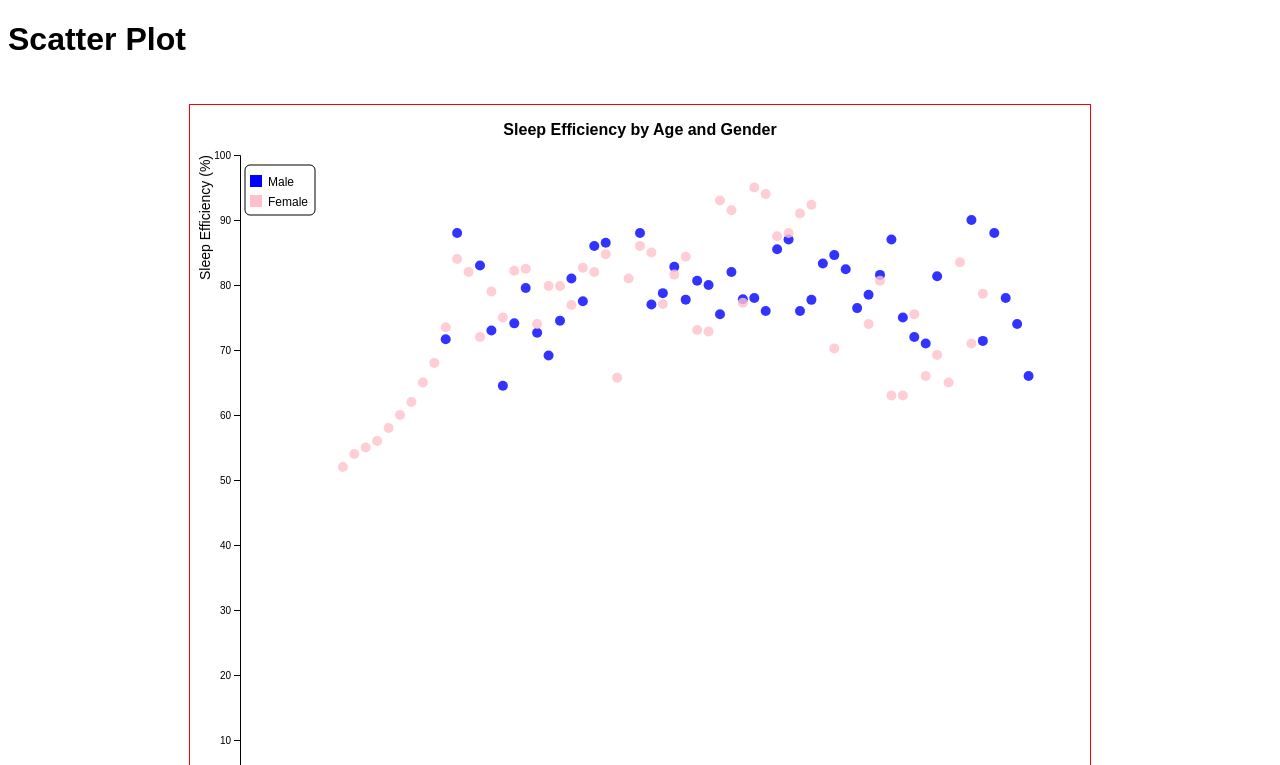
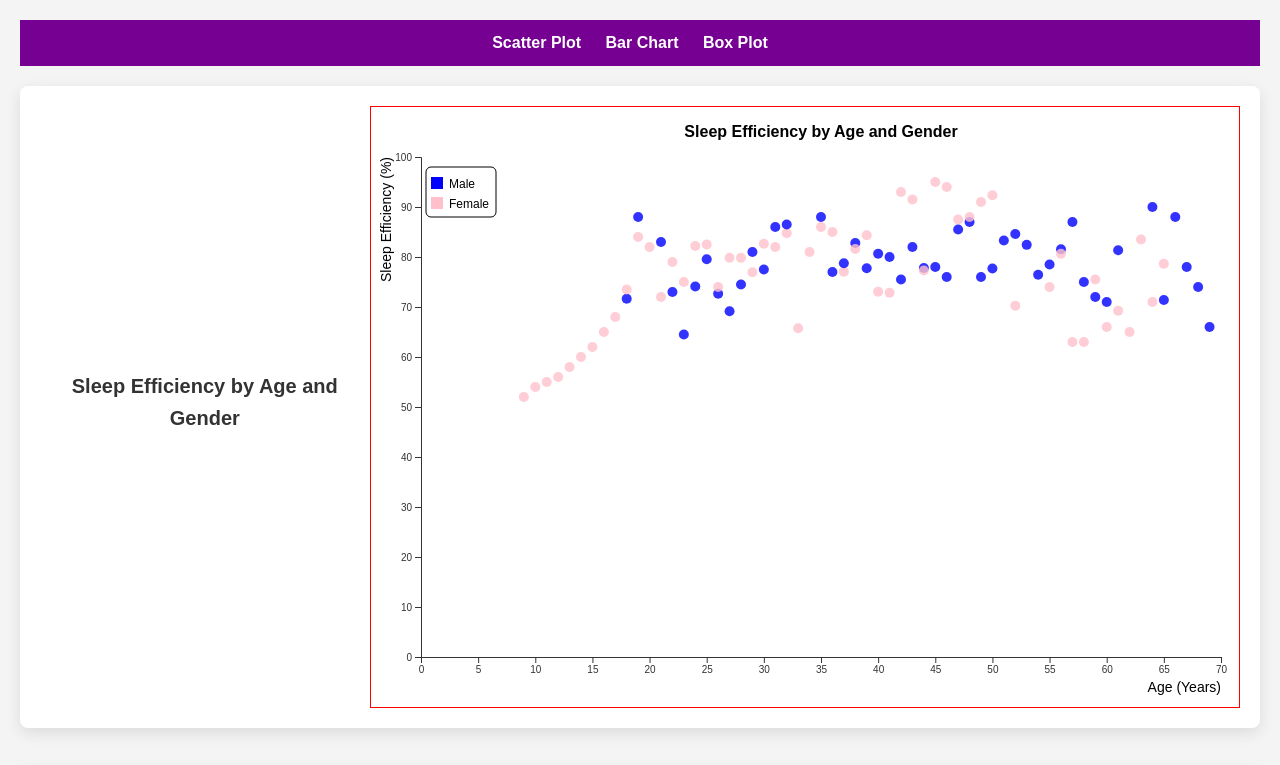
Before and after one commit to caochanhkhai1510/d3js-demo, a website: page index.html in a window 1280 px wide. Shown: the top 765 px of the page. Drawn offline with nearby package versions, Linux system fonts and the light colour scheme.

Commit message:
feat: Update index.html, d3chart.js, and index.css for UI enhancements and bug fixes

```diff
--- a/index.html
+++ b/index.html
@@ -7,13 +7,29 @@
     <link rel="stylesheet" type="text/css" href="styles/index.css">
 </head>
 <body>
-    <h1>Scatter Plot</h1>
-    <div id="scatter-plot" class="chart"></div>
-    <h1>Bar Chart</h1>
-    <div id="bar-chart" class="chart"></div>
-    <h1> Box Plot Chart</h1>
-    <div id="box-plot" class="chart"></div>
+    <nav>
+        <ul>
+            <li><a href="#scatter-plot">Scatter Plot</a></li>
+            <li><a href="#bar-chart">Bar Chart</a></li>
+            <li><a href="#box-plot">Box Plot</a></li>
+        </ul>
+    </nav>
+
+    <div id="scatter-plot" class="chart">
+        <h3>Sleep Efficiency by Age and Gender</h>
+        <!-- Scatter plot chart container -->
+    </div>
+
+    <div id="bar-chart" class="chart">
+        <h3>Effect of Alcohol Consumption on Sleep Quality</h3>
+        <!-- Bar chart container -->
+    </div>
+
+    <div id="box-plot" class="chart">
+        <h3>Sleep Duration Distribution by Age Group</h3>
+        <!-- Box plot chart container -->
+    </div>
+
     <script src="scripts/d3chart.js"></script>
-
 </body>
 </html>
--- a/scripts/d3chart.js
+++ b/scripts/d3chart.js
@@ -1,3 +1,5 @@
+
+
 function aggregateData(data) {
     const alcoholGroups = d3.group(data, d => d.alcoholConsumption);
     return Array.from(alcoholGroups, ([alcoholConsumption, values]) => ({
@@ -55,7 +57,7 @@ function createScatterPlot(data) {
     }).flat();
 
     const width = 900
-    const height = 750
+    const height = 600
     const margin = { top: 50, right: 50, bottom: 50, left: 50 };
     const innerWidth = width - margin.left - margin.right;
     const innerHeight = height - margin.top - margin.bottom;
@@ -176,7 +178,7 @@ function createScatterPlot(data) {
 }
 function createBarChart(data) {
     const width = 900;
-    const height = 750;
+    const height = 600;
     const margin = { top: 50, right: 50, bottom: 100, left: 80 };
     const innerWidth = width - margin.left - margin.right;
     const innerHeight = height - margin.top - margin.bottom;
@@ -340,7 +342,7 @@ function createBarChart(data) {
 
 function createBoxPlot(data) {
     const width = 900;
-    const height = 750;
+    const height = 600;
     const margin = { top: 100, right: 50, bottom: 100, left: 80 };
     const innerWidth = width - margin.left - margin.right;
     const innerHeight = height - margin.top - margin.bottom;
@@ -514,4 +516,37 @@ function createBoxPlot(data) {
         .style('font-family', 'Arial, sans-serif')
         .style('font-size', '14px');
 
+        const legend = svg.append('g')
+            .attr('class', 'legend')
+            .attr('transform', `translate(500, 450)`); // Position the legend within the image
+
+        legend.append('rect')
+            .attr('x', 20)  // Adjust the x position as needed
+            .attr('y', -150)  // Adjust the y position as needed
+            .attr('width', 250)  // Adjust the width to fit the text
+            .attr('height', 70)  // Adjust the height to fit the text
+            .attr('fill', 'white')
+            .attr('stroke', 'black')
+            .attr('stroke-width', 1)
+            .attr('rx', 5)  // Add rounded corners
+            .attr('ry', 5);
+
+        legend.append('text')
+            .attr('x', 30)
+            .attr('y', -130)
+            .text('Median: 50th percentile')
+            .style('font-size', '12px');
+
+        legend.append('text')
+            .attr('x', 30)
+            .attr('y', -110)
+            .text('IQR: 25th to 75th percentile')
+            .style('font-size', '12px');
+
+        legend.append('text')
+            .attr('x', 30)
+            .attr('y', -90)
+            .text('Outliers: < Q1 - 1.5 IQR or > Q3 + 1.5 IQR')
+            .style('font-size', '12px');
+
 }
--- a/styles/index.css
+++ b/styles/index.css
@@ -1,7 +1,82 @@
-body {
-  font-family: Arial, sans-serif;
+/* Basic Reset */
+body, h1, h2, p, ul {
+  margin: 0;
+  padding: 0;
 }
 
+body {
+  font-family: 'Arial', sans-serif;
+  line-height: 1.6;
+  color: #333;
+  background-color: #f4f4f4;
+  padding: 20px;
+}
+nav {
+  background: #750092;
+  color: #fff;
+  display: flex;
+  justify-content: space-around;
+  padding: 10px 0;
+}
+
+nav ul {
+  list-style: none;
+}
+
+nav ul li {
+  display: inline;
+  margin-right: 20px;
+}
+
+nav ul li a {
+  color: #fff;
+  text-decoration: none;
+  font-weight: bold;
+}
+
+.chart {
+  background: #fff;
+  margin: 20px 0;
+  padding: 20px;
+  border-radius: 8px;
+  box-shadow: 0 5px 15px rgba(0,0,0,0.1);
+}
+
+.chart h3 {
+  color: #333;
+  font-size: 20px; /* Larger font size for the title */
+  padding-bottom: 10px; /* Space below the title */
+  text-align: center; /* Center align the title */
+}
+
+.chart p {
+  font-size: 16px; /* Appropriate font size for the description */
+  color: #666; /* A lighter text color for the description */
+  text-align: center; /* Center align the description */
+  padding-bottom: 20px; /* Space below the description before the chart begins */
+}
+
+/* Ensure the SVG fills the container but respects the padding for text */
+.chart svg {
+  display: block; /* Block display to fill the width */
+  margin: auto; /* Center align the SVG if it doesn't naturally fill the width */
+}
+
+@media (max-width: 600px) {
+  nav ul li {
+      display: block;
+      text-align: center;
+  }
+
+  nav ul li a {
+      display: block;
+      padding: 10px;
+  }
+}
+
+html {
+  scroll-behavior: smooth;
+}
 .axis-label {
   font-size: 14px;
 }
@@ -19,19 +94,22 @@ body {
   display: flex;
   justify-content: center;
   align-items: center;
-  height: 100vh;
+  height: auto; /* Thay đổi để tự động điều chỉnh chiều cao */
+  margin-bottom: 40px; /* Thêm khoảng cách dưới */
 }
 
 #bar-chart {
   display: flex;
   justify-content: center;
   align-items: center;
-  height: 100vh;
+  height: auto; /* Thay đổi để tự động điều chỉnh chiều cao */
+  margin-bottom: 40px; /* Thêm khoảng cách dưới */
 }
 
 #box-plot {
   display: flex;
   justify-content: center;
   align-items: center;
-  height: 100vh;
+  height: auto; /* Thay đổi để tự động điều chỉnh chiều cao */
+  margin-bottom: 40px; /* Thêm khoảng cách dưới */
 }
```
